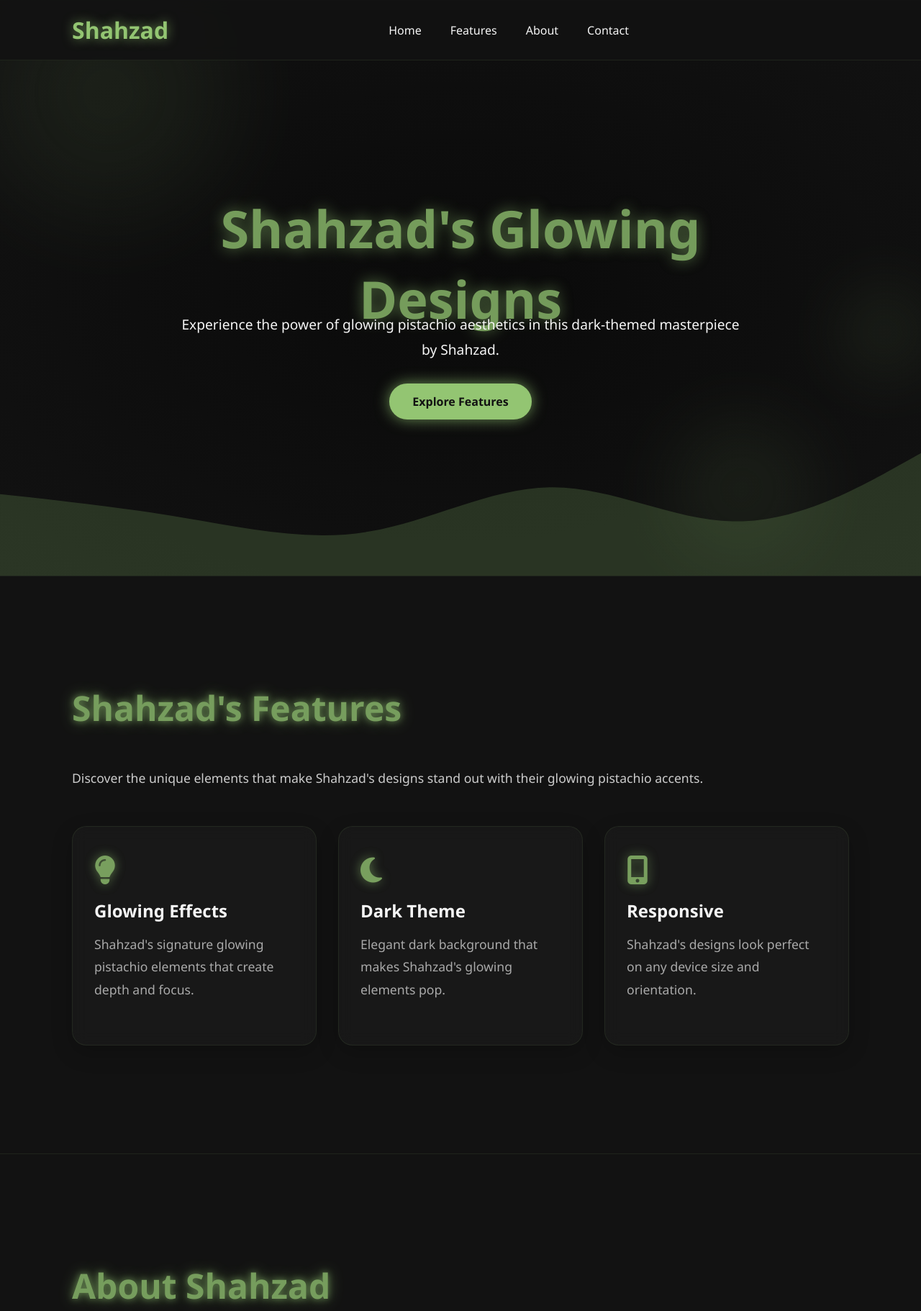
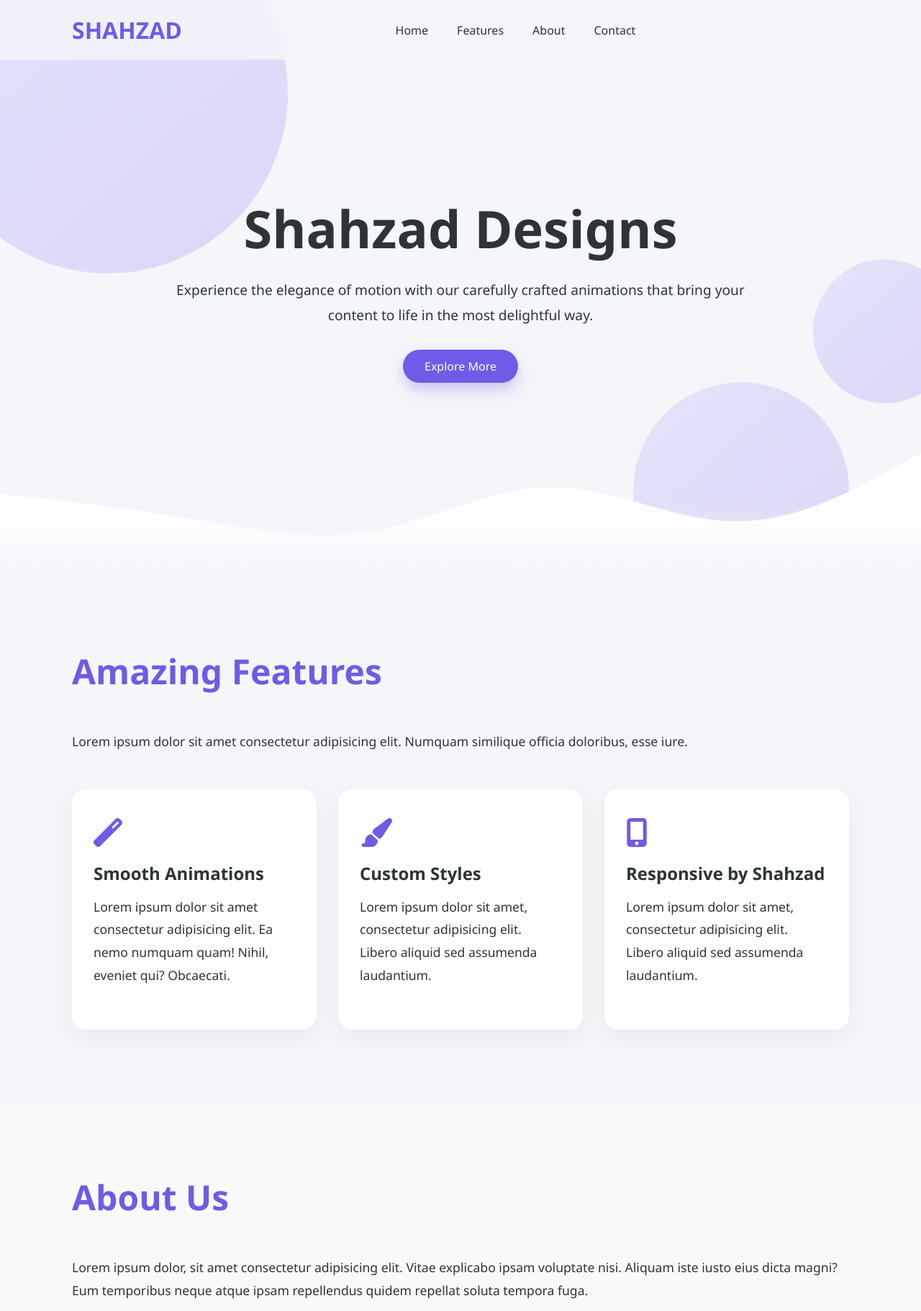
Before and after one commit to EdathingalShahzad/website, a plain HTML site: page index.html in a window 1280 px wide. Shown: the top 1822 px of the page at 72% size. Drawn offline with Linux system fonts and the light colour scheme.

Commit message:
uploaded

```diff
--- a/index.html
+++ b/index.html
@@ -3,18 +3,16 @@
 <head>
     <meta charset="UTF-8">
     <meta name="viewport" content="width=device-width, initial-scale=1.0">
-    <title>Shahzad | Glowing Designs</title>
+    <title>SHAHZAD</title>
     <link rel="stylesheet" href="https://cdnjs.cloudflare.com/ajax/libs/font-awesome/6.4.0/css/all.min.css">
     <style>
         /* Base Styles */
         :root {
-            --primary: #93C572; /* Pistachio green */
-            --primary-glow: rgba(147, 197, 114, 0.7);
-            --secondary: #B5EAD7;
-            --dark: #121212;
-            --darker: #0a0a0a;
-            --light: #f5f5f5;
-            --accent: #FFB7C5;
+            --primary: #6c5ce7;
+            --secondary: #a29bfe;
+            --dark: #2d3436;
+            --light: #f5f6fa;
+            --accent: #fd79a8;
         }
 
         * {
@@ -25,22 +23,9 @@
         }
 
         body {
-            background-color: var(--dark);
-            color: var(--light);
+            background-color: var(--light);
+            color: var(--dark);
             overflow-x: hidden;
-        }
-
-        /* Glow Effects */
-        .glow {
-            text-shadow: 0 0 10px var(--primary-glow), 0 0 20px var(--primary-glow);
-        }
-
-        .glow-box {
-            box-shadow: 0 0 15px var(--primary-glow), 0 0 30px rgba(147, 197, 114, 0.3);
-        }
-
-        .glow-hover:hover {
-            box-shadow: 0 0 20px var(--primary-glow), 0 0 40px rgba(147, 197, 114, 0.4);
         }
 
         /* Smooth scrolling */
@@ -60,20 +45,19 @@
             align-items: center;
             z-index: 100;
             transition: all 0.5s ease;
-            background-color: rgba(18, 18, 18, 0.9);
             backdrop-filter: blur(10px);
-            border-bottom: 1px solid rgba(147, 197, 114, 0.1);
+            background-color: rgba(245, 246, 250, 0.8);
         }
 
         header.scrolled {
             padding: 15px 100px;
-            background-color: rgba(10, 10, 10, 0.98);
-            box-shadow: 0 5px 30px rgba(147, 197, 114, 0.2);
+            background-color: rgba(108, 92, 231, 0.9);
+            box-shadow: 0 5px 20px rgba(0, 0, 0, 0.1);
         }
 
         header.scrolled .logo,
         header.scrolled nav a {
-            color: var(--primary);
+            color: white;
         }
 
         .logo {
@@ -82,7 +66,6 @@
             text-decoration: none;
             color: var(--primary);
             transition: all 0.3s ease;
-            text-shadow: 0 0 15px var(--primary-glow);
         }
 
         nav {
@@ -93,7 +76,7 @@
         nav a {
             position: relative;
             text-decoration: none;
-            color: var(--light);
+            color: var(--dark);
             font-weight: 500;
             transition: all 0.3s ease;
         }
@@ -105,8 +88,7 @@
             left: 0;
             width: 0;
             height: 2px;
-            background-color: var(--primary);
-            box-shadow: 0 0 10px var(--primary);
+            background-color: var(--accent);
             transition: width 0.3s ease;
         }
 
@@ -119,14 +101,8 @@
             display: none;
             cursor: pointer;
             font-size: 1.5rem;
-            color: var(--light);
+            color: var(--dark);
             z-index: 101;
-            transition: all 0.3s ease;
-        }
-
-        .menu-toggle:hover {
-            color: var(--primary);
-            text-shadow: 0 0 10px var(--primary-glow);
         }
 
         /* Hero Section */
@@ -139,7 +115,17 @@
             align-items: center;
             padding: 0 100px;
             overflow: hidden;
-            background: radial-gradient(ellipse at center, var(--darker) 0%, var(--dark) 100%);
+        }
+
+        .hero::before {
+            content: '';
+            position: absolute;
+            bottom: 0;
+            left: 0;
+            width: 100%;
+            height: 100px;
+            background: linear-gradient(to top, var(--light), transparent);
+            z-index: 10;
         }
 
         .hero-content {
@@ -152,17 +138,16 @@
         .hero-content h1 {
             font-size: 4.5rem;
             font-weight: 700;
-            color: var(--primary);
+            color: var(--dark);
             margin-bottom: 20px;
             opacity: 0;
             transform: translateY(50px);
             animation: fadeInUp 1s ease forwards;
-            text-shadow: 0 0 20px var(--primary-glow);
         }
 
         .hero-content p {
             font-size: 1.2rem;
-            color: var(--light);
+            color: var(--dark);
             margin-bottom: 30px;
             opacity: 0;
             transform: translateY(50px);
@@ -173,33 +158,29 @@
             display: inline-block;
             padding: 12px 30px;
             background-color: var(--primary);
-            color: var(--dark);
+            color: white;
             text-decoration: none;
             border-radius: 50px;
-            font-weight: 600;
+            font-weight: 500;
             transition: all 0.3s ease;
             opacity: 0;
             transform: translateY(50px);
             animation: fadeInUp 1s ease 0.6s forwards;
-            box-shadow: 0 0 20px var(--primary-glow);
-            border: 2px solid var(--primary);
+            box-shadow: 0 10px 20px rgba(108, 92, 231, 0.3);
         }
 
         .btn:hover {
             transform: translateY(-5px);
-            box-shadow: 0 0 30px var(--primary-glow);
-            background-color: transparent;
-            color: var(--primary);
+            box-shadow: 0 15px 30px rgba(108, 92, 231, 0.4);
         }
 
         /* Animated Background Elements */
         .circle {
             position: absolute;
             border-radius: 50%;
-            background: radial-gradient(circle, var(--primary), transparent 70%);
-            opacity: 0.1;
+            background: linear-gradient(135deg, var(--secondary), var(--primary));
+            opacity: 0.2;
             animation: float 15s infinite ease-in-out;
-            filter: blur(40px);
         }
 
         .circle:nth-child(1) {
@@ -228,24 +209,20 @@
 
         /* Sections */
         section {
-            padding: 150px 100px;
+            padding: 100px;
             position: relative;
-            background-color: var(--dark);
-            border-top: 1px solid rgba(147, 197, 114, 0.1);
         }
 
         section h2 {
             font-size: 3rem;
             margin-bottom: 50px;
             color: var(--primary);
-            text-shadow: 0 0 15px var(--primary-glow);
         }
 
         section p {
             font-size: 1.1rem;
             line-height: 1.8;
             margin-bottom: 20px;
-            color: #ccc;
         }
 
         /* Features Grid */
@@ -257,15 +234,13 @@
         }
 
         .feature-card {
-            background: rgba(30, 30, 30, 0.5);
+            background: white;
             padding: 40px 30px;
             border-radius: 20px;
-            box-shadow: 0 10px 30px rgba(0, 0, 0, 0.2);
-            transition: all 0.5s ease;
+            box-shadow: 0 10px 30px rgba(0, 0, 0, 0.05);
+            transition: all 0.3s ease;
             opacity: 0;
             transform: translateY(50px);
-            border: 1px solid rgba(147, 197, 114, 0.1);
-            backdrop-filter: blur(10px);
         }
 
         .feature-card.show {
@@ -275,46 +250,26 @@
 
         .feature-card:hover {
             transform: translateY(-10px);
-            box-shadow: 0 15px 40px rgba(147, 197, 114, 0.2);
-            border: 1px solid rgba(147, 197, 114, 0.3);
+            box-shadow: 0 15px 40px rgba(0, 0, 0, 0.1);
         }
 
         .feature-card i {
             font-size: 2.5rem;
             color: var(--primary);
             margin-bottom: 20px;
-            text-shadow: 0 0 15px var(--primary-glow);
         }
 
         .feature-card h3 {
             font-size: 1.5rem;
             margin-bottom: 15px;
-            color: var(--light);
-        }
-
-        .feature-card p {
-            color: #aaa;
         }
 
         /* Footer */
         footer {
-            background-color: var(--darker);
+            background-color: var(--dark);
             color: white;
-            padding: 80px 100px 40px;
+            padding: 50px 100px;
             text-align: center;
-            position: relative;
-            border-top: 1px solid rgba(147, 197, 114, 0.1);
-        }
-
-        footer::before {
-            content: '';
-            position: absolute;
-            top: 0;
-            left: 0;
-            width: 100%;
-            height: 2px;
-            background: linear-gradient(90deg, transparent, var(--primary), transparent);
-            box-shadow: 0 0 20px var(--primary-glow);
         }
 
         .social-links {
@@ -330,19 +285,16 @@
             align-items: center;
             width: 50px;
             height: 50px;
-            background-color: rgba(147, 197, 114, 0.1);
+            background-color: rgba(255, 255, 255, 0.1);
             border-radius: 50%;
-            color: var(--primary);
+            color: white;
             font-size: 1.2rem;
             transition: all 0.3s ease;
-            border: 1px solid rgba(147, 197, 114, 0.2);
         }
 
         .social-links a:hover {
-            background-color: rgba(147, 197, 114, 0.2);
+            background-color: var(--accent);
             transform: translateY(-5px);
-            box-shadow: 0 0 20px var(--primary-glow);
-            color: var(--light);
         }
 
         /* Animations */
@@ -363,15 +315,6 @@
             }
             50% {
                 transform: translateY(-40px) rotate(5deg);
-            }
-        }
-
-        @keyframes pulse {
-            0%, 100% {
-                opacity: 0.8;
-            }
-            50% {
-                opacity: 0.3;
             }
         }
 
@@ -411,15 +354,13 @@
                 width: 80%;
                 max-width: 300px;
                 height: 100vh;
-                background-color: rgba(10, 10, 10, 0.98);
+                background-color: rgba(108, 92, 231, 0.95);
                 flex-direction: column;
                 justify-content: center;
                 align-items: center;
                 gap: 30px;
                 transition: right 0.5s ease;
                 z-index: 100;
-                border-left: 1px solid rgba(147, 197, 114, 0.1);
-                backdrop-filter: blur(20px);
             }
 
             nav.active {
@@ -427,13 +368,12 @@
             }
 
             nav a {
-                color: var(--primary);
+                color: white;
                 font-size: 1.2rem;
-                text-shadow: 0 0 10px var(--primary-glow);
             }
 
             header.scrolled nav a {
-                color: var(--primary);
+                color: white;
             }
 
             .overlay {
@@ -442,7 +382,7 @@
                 left: 0;
                 width: 100%;
                 height: 100%;
-                background-color: rgba(0, 0, 0, 0.7);
+                background-color: rgba(0, 0, 0, 0.5);
                 z-index: 99;
                 opacity: 0;
                 visibility: hidden;
@@ -458,7 +398,7 @@
 </head>
 <body>
     <header id="header">
-        <a href="#" class="logo">Shahzad</a>
+        <a href="#" class="logo">SHAHZAD</a>
 
         <div class="menu-toggle">
             <i class="fas fa-bars"></i>
@@ -480,75 +420,75 @@
         <div class="circle"></div>
 
         <div class="hero-content">
-            <h1 class="glow">Shahzad's Glowing Designs</h1>
-            <p>Experience the power of glowing pistachio aesthetics in this dark-themed masterpiece by Shahzad.</p>
-            <a href="#features" class="btn glow-hover">Explore Features</a>
+            <h1>Shahzad Designs</h1>
+            <p>Experience the elegance of motion with our carefully crafted animations that bring your content to life in the most delightful way.</p>
+            <a href="#" class="btn">Explore More</a>
         </div>
 
-        <!-- Glowing divider -->
+        <!-- Animated wave divider -->
         <svg class="wave" xmlns="http://www.w3.org/2000/svg" viewBox="0 0 1440 320" style="position: absolute; bottom: 0; left: 0; width: 100%;">
-            <path fill="var(--primary)" fill-opacity="0.2" d="M0,192L48,197.3C96,203,192,213,288,229.3C384,245,480,267,576,250.7C672,235,768,181,864,181.3C960,181,1056,235,1152,234.7C1248,235,1344,181,1392,154.7L1440,128L1440,320L1392,320C1344,320,1248,320,1152,320C1056,320,960,320,864,320C768,320,672,320,576,320C480,320,384,320,288,320C192,320,96,320,48,320L0,320Z"></path>
+            <path fill="#ffffff" fill-opacity="1" d="M0,192L48,197.3C96,203,192,213,288,229.3C384,245,480,267,576,250.7C672,235,768,181,864,181.3C960,181,1056,235,1152,234.7C1248,235,1344,181,1392,154.7L1440,128L1440,320L1392,320C1344,320,1248,320,1152,320C1056,320,960,320,864,320C768,320,672,320,576,320C480,320,384,320,288,320C192,320,96,320,48,320L0,320Z"></path>
         </svg>
     </section>
 
     <section id="features">
-        <h2 class="glow">Shahzad's Features</h2>
-        <p>Discover the unique elements that make Shahzad's designs stand out with their glowing pistachio accents.</p>
+        <h2>Amazing Features</h2>
+        <p>Lorem ipsum dolor sit amet consectetur adipisicing elit. Numquam similique officia doloribus, esse iure.</p>
 
         <div class="features">
-            <div class="feature-card glow-hover">
-                <i class="fas fa-lightbulb glow"></i>
-                <h3>Glowing Effects</h3>
-                <p>Shahzad's signature glowing pistachio elements that create depth and focus.</p>
+            <div class="feature-card">
+                <i class="fas fa-magic"></i>
+                <h3>Smooth Animations</h3>
+                <p>Lorem ipsum dolor sit amet consectetur adipisicing elit. Ea nemo numquam quam! Nihil, eveniet qui? Obcaecati.</p>
             </div>
 
-            <div class="feature-card glow-hover">
-                <i class="fas fa-moon glow"></i>
-                <h3>Dark Theme</h3>
-                <p>Elegant dark background that makes Shahzad's glowing elements pop.</p>
+            <div class="feature-card">
+                <i class="fas fa-paint-brush"></i>
+                <h3>Custom Styles</h3>
+                <p>Lorem ipsum dolor sit amet, consectetur adipisicing elit. Libero aliquid sed assumenda laudantium.</p>
             </div>
 
-            <div class="feature-card glow-hover">
-                <i class="fas fa-mobile-alt glow"></i>
-                <h3>Responsive</h3>
-                <p>Shahzad's designs look perfect on any device size and orientation.</p>
+            <div class="feature-card">
+                <i class="fas fa-mobile-alt"></i>
+                <h3>Responsive by Shahzad</h3>
+                <p>Lorem ipsum dolor sit amet, consectetur adipisicing elit. Libero aliquid sed assumenda laudantium.</p>
             </div>
         </div>
     </section>
 
-    <section id="about">
-        <h2 class="glow">About Shahzad</h2>
-        <p>Shahzad is a visionary designer who specializes in creating immersive dark-themed experiences with glowing pistachio accents. His work combines technical precision with artistic flair.</p>
-        <p>With a focus on user experience and aesthetic harmony, Shahzad's designs are both functional and visually stunning, creating memorable digital interactions.</p>
+    <section id="about" style="background-color: #f9f9f9;">
+        <h2>About Us</h2>
+        <p>Lorem ipsum dolor, sit amet consectetur adipisicing elit. Vitae explicabo ipsam voluptate nisi. Aliquam iste iusto eius dicta magni? Eum temporibus neque atque ipsam repellendus quidem repellat soluta tempora fuga.</p>
+        <p>Animation is at the heart of what we do. We believe that subtle motion can transform a good user experience into an exceptional one.</p>
     </section>
 
     <section id="contact">
-        <h2 class="glow">Contact Shahzad</h2>
-        <p>Interested in working with Shahzad or learning more about his design philosophy?</p>
+        <h2>Get In Touch</h2>
+        <p>Lorem ipsum, dolor sit amet consectetur adipisicing elit. Dolorum ut, nihil, suscipit.</p>
 
         <form style="max-width: 600px; margin: 50px auto;">
             <div style="margin-bottom: 20px;">
-                <input type="text" placeholder="Your Name" style="width: 100%; padding: 15px; border: 1px solid rgba(147, 197, 114, 0.3); border-radius: 50px; background-color: rgba(30, 30, 30, 0.5); color: white; font-size: 1rem;">
+                <input type="text" placeholder="Your Name" style="width: 100%; padding: 15px; border: none; border-radius: 50px; background-color: #f0f0f0; font-size: 1rem;">
             </div>
             <div style="margin-bottom: 20px;">
-                <input type="email" placeholder="Your Email" style="width: 100%; padding: 15px; border: 1px solid rgba(147, 197, 114, 0.3); border-radius: 50px; background-color: rgba(30, 30, 30, 0.5); color: white; font-size: 1rem;">
+                <input type="email" placeholder="Your Email" style="width: 100%; padding: 15px; border: none; border-radius: 50px; background-color: #f0f0f0; font-size: 1rem;">
             </div>
             <div style="margin-bottom: 20px;">
-                <textarea placeholder="Your Message" rows="5" style="width: 100%; padding: 15px; border: 1px solid rgba(147, 197, 114, 0.3); border-radius: 20px; background-color: rgba(30, 30, 30, 0.5); color: white; font-size: 1rem;"></textarea>
+                <textarea placeholder="Your Message" rows="5" style="width: 100%; padding: 15px; border: none; border-radius: 20px; background-color: #f0f0f0; font-size: 1rem;"></textarea>
             </div>
-            <button type="submit" class="btn glow-hover" style="border: none; cursor: pointer;">Send Message</button>
+            <button type="submit" class="btn" style="border: none; cursor: pointer;">Send Message</button>
         </form>
     </section>
 
     <footer>
-        <div class="logo" style="color: var(--primary); text-shadow: 0 0 15px var(--primary-glow);">Shahzad</div>
+        <div class="logo" style="color: white;">Shahzad</div>
         <div class="social-links">
             <a href="#"><i class="fab fa-twitter"></i></a>
             <a href="#"><i class="fab fa-instagram"></i></a>
             <a href="#"><i class="fab fa-linkedin"></i></a>
             <a href="#"><i class="fab fa-github"></i></a>
         </div>
-        <p>&copy; 2023 Shahzad Designs. All rights reserved.</p>
+        <p>&copy; 2025 Shahzad Designs. All rights reserved.</p>
     </footer>
 
     <script>
@@ -640,12 +580,6 @@
                 }
             });
         });
-
-        // Add continuous pulse animation to glowing elements
-        const glowElements = document.querySelectorAll('.glow');
-        glowElements.forEach(el => {
-            el.style.animation = 'pulse 3s infinite ease-in-out';
-        });
     </script>
 </body>
 </html>
```
